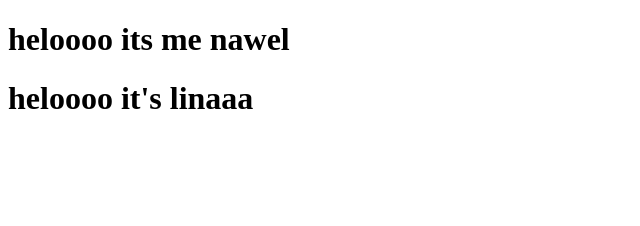
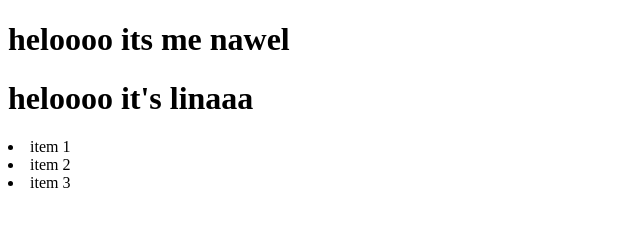
Before and after one commit to nawel-Oudjiane/ing-web, a plain HTML site: page index.html in a window 1280 px wide. Shown: the whole page, without its empty margins (0-640 px from the left). Drawn offline with Linux system fonts and the light colour scheme.

Commit message:
ajout de balise div

```diff
--- a/index.html
+++ b/index.html
@@ -8,5 +8,12 @@
 <body>
     <h1>heloooo its me nawel</h1>
    <h1>heloooo it's linaaa </h1>
+   <div>
+    <li>item 1</li>
+
+    <li>item 2</li>
+    <li>item 3</li>
+
+</div>
 </body>
 </html>
```
